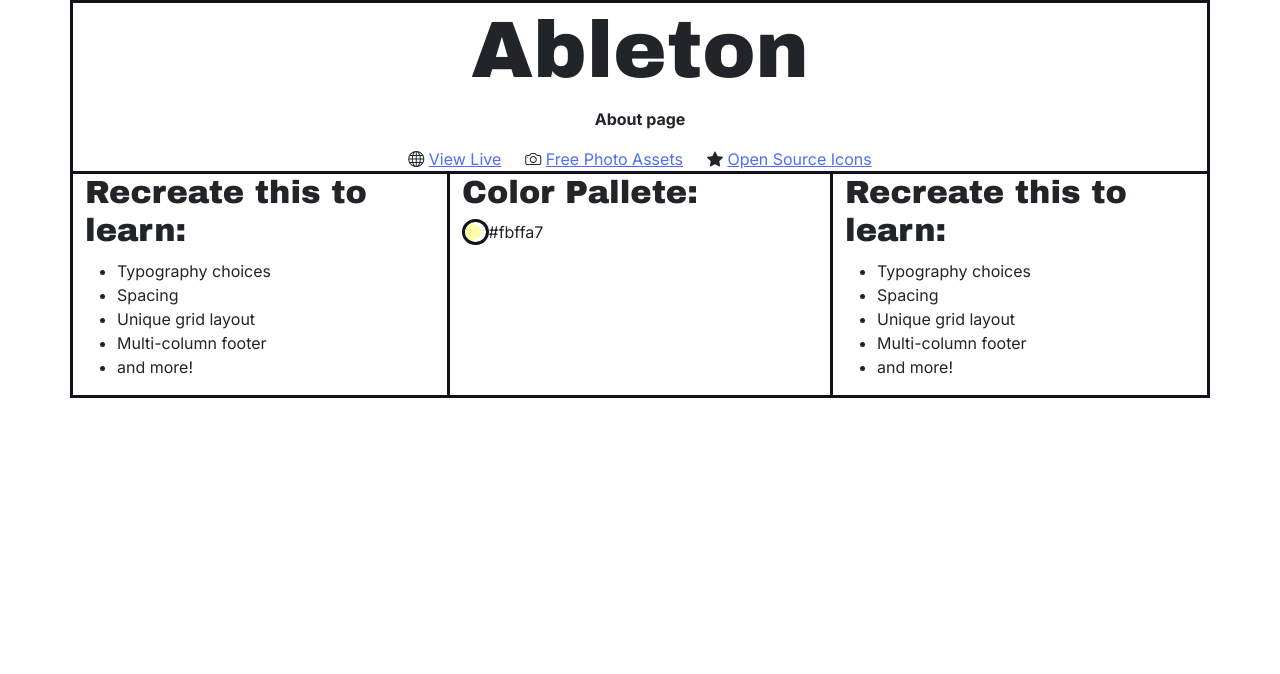
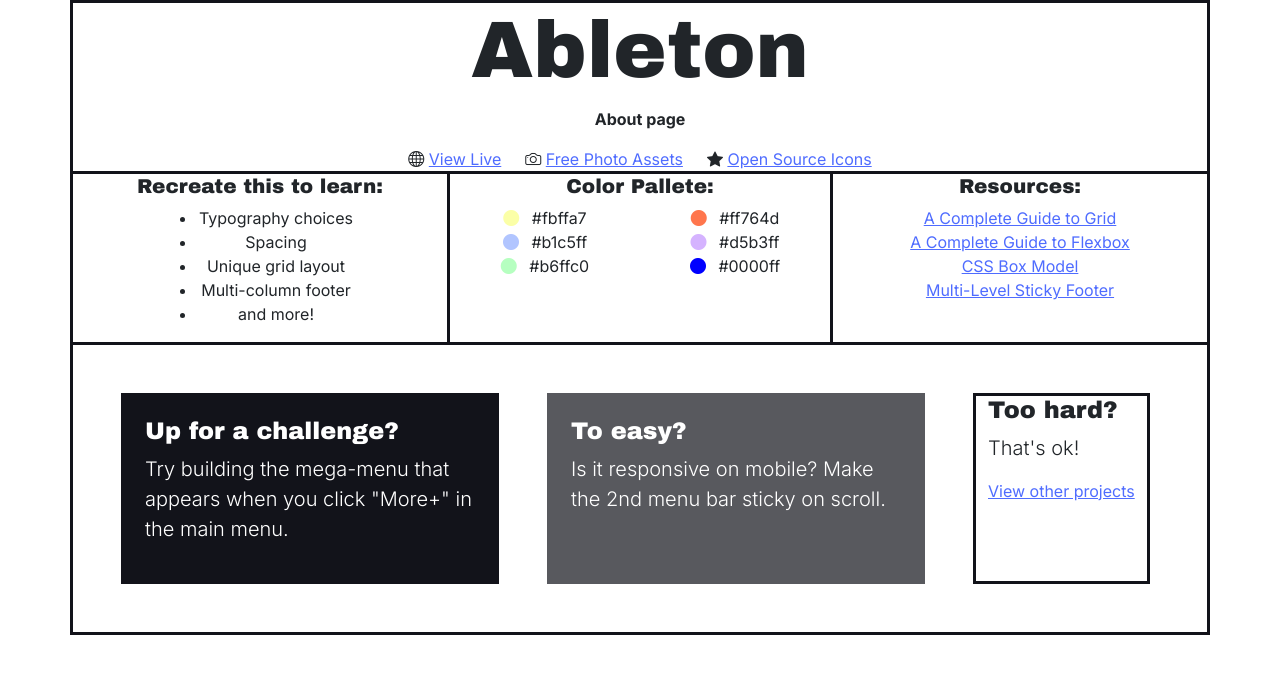
Before and after one commit to jocogum-dev/frontend-practice-bootstrap-challenge, a website: page ableton.html in a window 1280 px wide. Drawn offline with nearby package versions, Linux system fonts and the light colour scheme.

Commit message:
add styling

```diff
--- a/ableton.html
+++ b/ableton.html
@@ -31,36 +31,80 @@
     </div>
     <div class="container">
         <div class="row">
-            <div class="col-4 border border-top-0">
-                <h2>Recreate this to learn:</h2>
-                <ul>
-                    <li>Typography choices</li>
-                    <li>Spacing</li>
-                    <li>Unique grid layout</li>
-                    <li>Multi-column footer</li>
-                    <li>and more!</li>
+            <div class="col-4 border border-top-0 text-center">
+                <h5>Recreate this to learn:</h5>
+                <ul >
+                    <li class="w-50 mx-auto">Typography choices</li>
+                    <li class="w-50 mx-auto">Spacing</li>
+                    <li class="w-50 mx-auto">Unique grid layout</li>
+                    <li class="w-50 mx-auto">Multi-column footer</li>
+                    <li class="w-50 mx-auto">and more!</li>
                 </ul>
             </div>
-            <div class="col-4 border border-top-0 border-start-0 border-end-0">
-                <h2>Color Pallete:</h2>
-                <div class="row">
-                    <div class="col-6">
-                        <span class="border rounded-circle">
+            <div class="col-4 border border-top-0 border-start-0 border-end-0 text-center">
+                <h5>Color Pallete:</h5>
+                <div class="row row-cols-2">
+                    <div class="col">
+                        <span class="rounded-circle me-2">
                             <i class="bi bi-circle-fill" style="color: #fbffa7;"></i>
                         </span>
                         #fbffa7
                     </div>
+                    <div class="col">
+                        <span class="rounded-circle me-2">
+                            <i class="bi bi-circle-fill" style="color: #ff764d;"></i>
+                        </span>
+                        #ff764d
+                    </div>
+                    <div class="col">
+                        <span class="rounded-circle me-2">
+                            <i class="bi bi-circle-fill" style="color: #b1c5ff;"></i>
+                        </span>
+                        #b1c5ff
+                    </div>
+                    <div class="col">
+                        <span class="rounded-circle me-2">
+                            <i class="bi bi-circle-fill" style="color: #d5b3ff;"></i>
+                        </span>
+                        #d5b3ff
+                    </div>
+                    <div class="col">
+                        <span class="rounded-circle me-2">
+                            <i class="bi bi-circle-fill" style="color: #b6ffc0;"></i>
+                        </span>
+                        #b6ffc0
+                    </div>
+                    <div class="col">
+                        <span class="rounded-circle me-2">
+                            <i class="bi bi-circle-fill" style="color: #0000ff;"></i>
+                        </span>
+                        #0000ff
+                    </div>
                 </div>
             </div>
-            <div class="col-4 border border-top-0">
-                <h2>Recreate this to learn:</h2>
-                <ul>
-                    <li>Typography choices</li>
-                    <li>Spacing</li>
-                    <li>Unique grid layout</li>
-                    <li>Multi-column footer</li>
-                    <li>and more!</li>
-                </ul>
+            <div class="col-4 border border-top-0 text-center">
+                <h5>Resources:</h5>
+                <a class="d-block" href="#">A Complete Guide to Grid</a>
+                <a class="d-block" href="#">A Complete Guide to Flexbox</a>
+                <a class="d-block" href="#">CSS Box Model</a>
+                <a class="d-block" href="#">Multi-Level Sticky Footer</a>
+            </div>
+        </div>
+    </div>
+    <div class="container border border-top-0">
+        <div class="row py-5">
+            <div class="col-4 text-bg-dark mx-5 p-4">
+                <h4>Up for a challenge?</h4>
+                <p class="lead">Try building the mega-menu that appears when you click "More+" in the main menu.</p>
+            </div>
+            <div class="col-4 bg-dark text-white me-5 p-4" style="--bs-bg-opacity: 0.7;">
+                <h4>To easy?</h4>
+                <p class="lead">Is it responsive on mobile? Make the 2nd menu bar sticky on scroll.</p>
+            </div>
+            <div class="col-auto border">
+                <h4>Too hard?</h4>
+                <p class="lead">That's ok!</p>
+                <a href="#" class="d-block">View other projects</a>
             </div>
         </div>
     </div>
```
